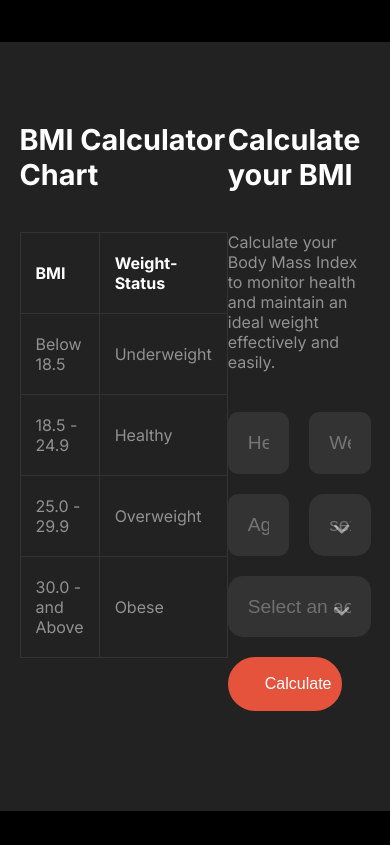
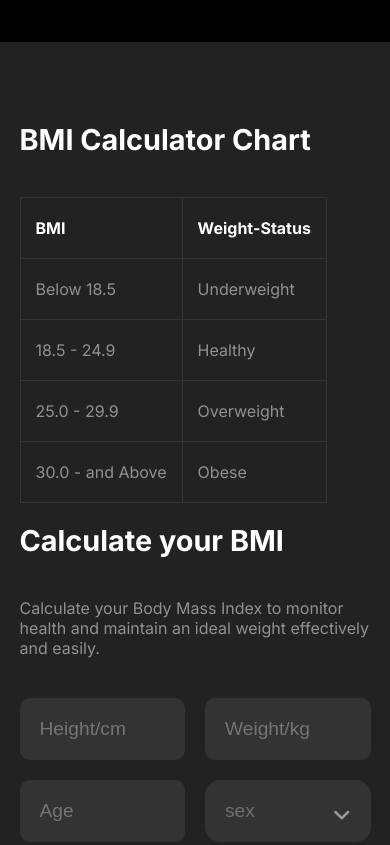
Before and after one commit to walid-official/assignment-2, a plain HTML site: page index.html in a window 390 px wide. Shown: the part 7000-7845 px from the top of the page. Drawn offline with Linux system fonts and the light colour scheme; a web font is replaced by a local one.

Commit message:
resolve responsive design

```diff
--- a/css/responsive.css
+++ b/css/responsive.css
@@ -11,7 +11,7 @@
     .calclution-content{
         grid-template-columns: 1fr;
     }
-    .run-container,.banner-area,.body-scale-container{
+    .run-container,.banner-area,.body-scale-container,.calculation-content{
         grid-template-columns: 1fr;
    }
     #practice-muscle1{
```
